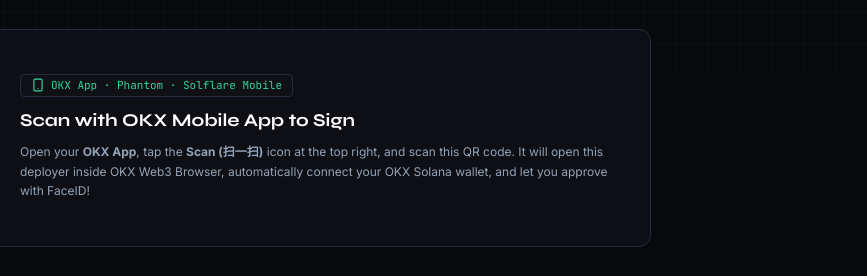
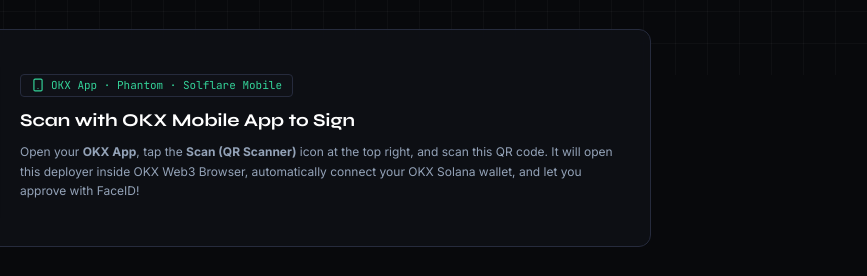
Before and after one commit to SivletLabs/sivletlabs.github.io, a plain HTML site: page launch.html in a window 1280 px wide. Shown: the part 725-1001 px from the top of the page, 413-1280 px from the left. Drawn offline with nearby package versions, Linux system fonts and the light colour scheme.

Commit message:
fix: ensure strict 100% English in launch.html

```diff
--- a/launch.html
+++ b/launch.html
@@ -184,7 +184,7 @@
         </div>
         <h3 class="font-display font-bold text-lg text-white">Scan with OKX Mobile App to Sign</h3>
         <p class="text-xs text-slate-400 font-sans leading-relaxed">
-          Open your <strong>OKX App</strong>, tap the <strong>Scan (扫一扫)</strong> icon at the top right, and scan this QR code. It will open this deployer inside OKX Web3 Browser, automatically connect your OKX Solana wallet, and let you approve with FaceID!
+          Open your <strong>OKX App</strong>, tap the <strong>Scan (QR Scanner)</strong> icon at the top right, and scan this QR code. It will open this deployer inside OKX Web3 Browser, automatically connect your OKX Solana wallet, and let you approve with FaceID!
         </p>
       </div>
     </div>
```
